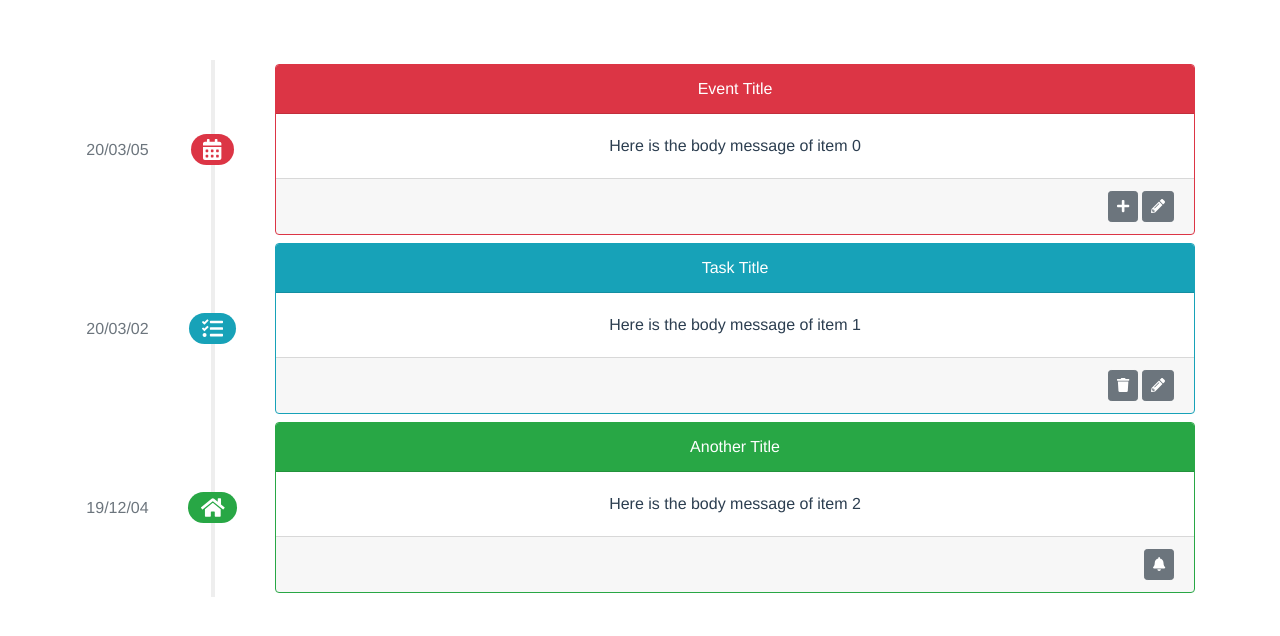
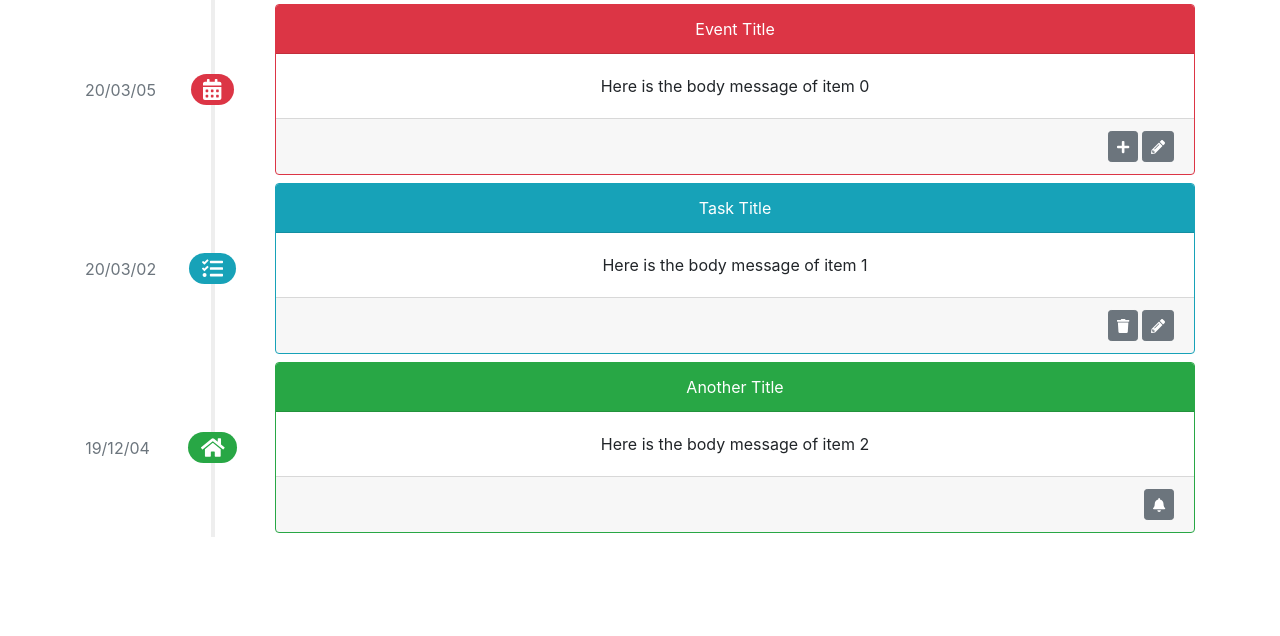
Before and after one commit to scottie34/simple-vue-timeline, a Vue app: page / in a window 1280 px wide. Shown: the top 636 px of the page. Built offline with nearby package versions, Linux system fonts and the light colour scheme.

Commit message:
fix: css timeline-container

```diff
--- a/src/App.vue
+++ b/src/App.vue
@@ -1,6 +1,13 @@
 <template>
-  <div id="app">
-    <timeline :items="items" dateFormat="YY/MM/DD" @timeline-edit="edit" @timeline-copy="copy" @timeline-trash="trash" v-on="$listeners"></timeline>
+  <div>
+    <timeline
+      :items="items"
+      dateFormat="YY/MM/DD"
+      @timeline-edit="edit"
+      @timeline-copy="copy"
+      @timeline-trash="trash"
+      v-on="$listeners"
+    ></timeline>
   </div>
 </template>
 
@@ -64,14 +71,3 @@ export default class App extends Vue {
   }
 }
 </script>
-
-<style>
-#app {
-  font-family: 'Avenir', Helvetica, Arial, sans-serif;
-  -webkit-font-smoothing: antialiased;
-  -moz-osx-font-smoothing: grayscale;
-  text-align: center;
-  color: #2c3e50;
-  margin-top: 60px;
-}
-</style>
--- a/src/components/SimpleTimeline.vue
+++ b/src/components/SimpleTimeline.vue
@@ -1,5 +1,5 @@
 <template>
-  <b-container fluid="md">
+  <b-container fluid="md" class="timeline-container">
     <timeline-item :dateFormat="dateFormat" :key="item.id" :item="item" v-for="item of items" v-on="$listeners"></timeline-item>
   </b-container>
 </template>
@@ -22,4 +22,7 @@
 .timeline-icon {
   z-index: 2;
 }
+.timeline-container {
+  text-align: center;
+}
 </style>
```
